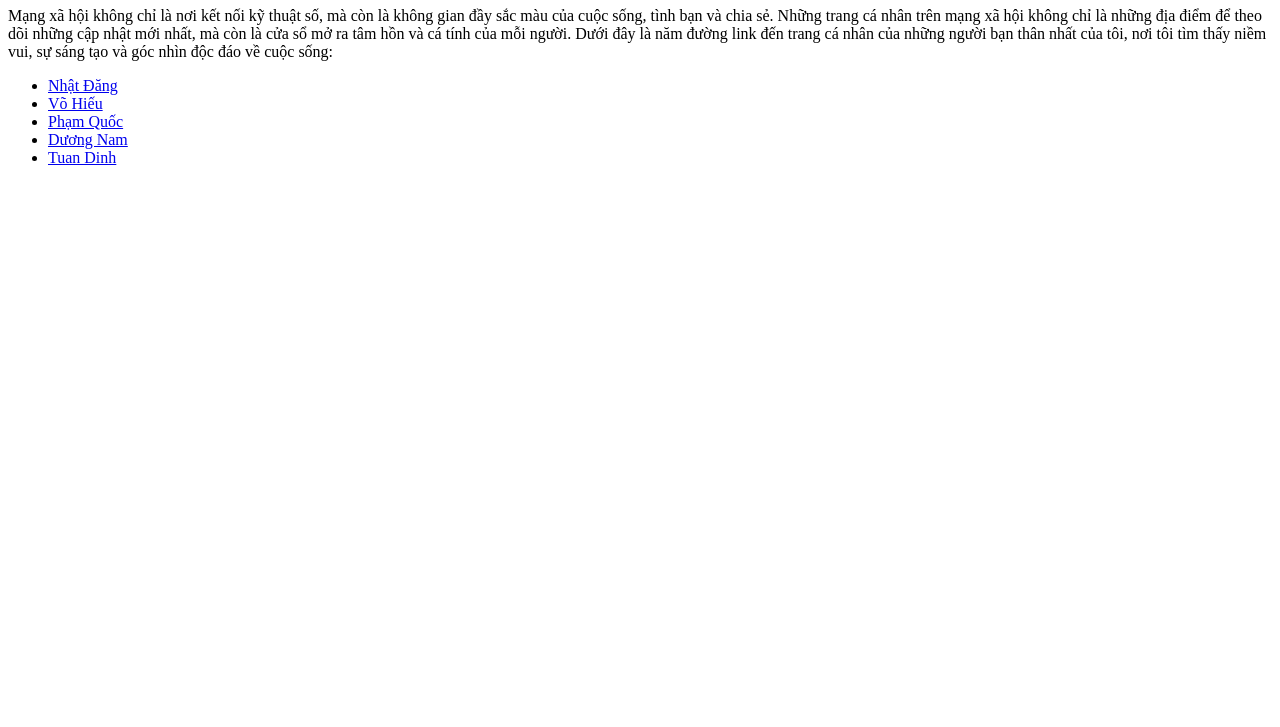
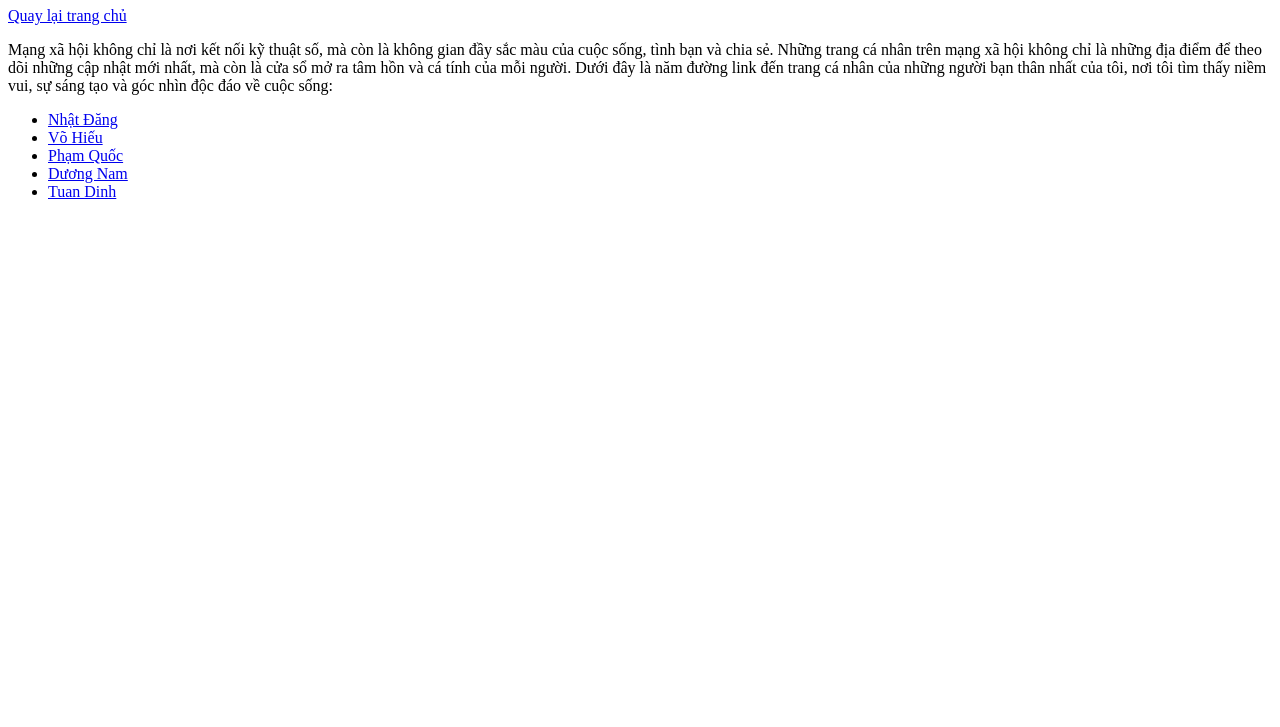
Before and after one commit to tofumapu/tofumapu.github.io, a plain HTML site: page LAB01-ResumeInformation/mangxahoi.html in a window 1280 px wide. Shown: the part 73-800 px from the top of the page. Drawn offline with Linux system fonts and the light colour scheme.

Commit message:
next commit

```diff
--- a/LAB01-ResumeInformation/mangxahoi.html
+++ b/LAB01-ResumeInformation/mangxahoi.html
@@ -1,5 +1,6 @@
 <!DOCTYPE html>
 <html lang="vi" translate="no">
+
 <head>
     <meta charset="UTF-8">
     <meta name="description" content="Mạng xã hội">
@@ -9,15 +10,20 @@
     <meta name="viewport" content="width=device-width, initial-scale=1.0">
     <title>Mạng xã hội</title>
 </head>
+
 <body>
     <header>
         <h1>Mạng xã hội</h1>
     </header>
     <nav>
-
+        <a href="index.html">Quay lại trang chủ</a>
     </nav>
     <section>
-            <p>Mạng xã hội không chỉ là nơi kết nối kỹ thuật số, mà còn là không gian đầy sắc màu của cuộc sống, tình bạn và chia sẻ. Những trang cá nhân trên mạng xã hội không chỉ là những địa điểm để theo dõi những cập nhật mới nhất, mà còn là cửa sổ mở ra tâm hồn và cá tính của mỗi người. Dưới đây là năm đường link đến trang cá nhân của những người bạn thân nhất của tôi, nơi tôi tìm thấy niềm vui, sự sáng tạo và góc nhìn độc đáo về cuộc sống:</p>
+        <p>Mạng xã hội không chỉ là nơi kết nối kỹ thuật số, mà còn là không gian đầy sắc màu của cuộc sống, tình bạn và
+            chia sẻ. Những trang cá nhân trên mạng xã hội không chỉ là những địa điểm để theo dõi những cập nhật mới
+            nhất, mà còn là cửa sổ mở ra tâm hồn và cá tính của mỗi người. Dưới đây là năm đường link đến trang cá nhân
+            của những người bạn thân nhất của tôi, nơi tôi tìm thấy niềm vui, sự sáng tạo và góc nhìn độc đáo về cuộc
+            sống:</p>
         <ul>
             <li><a href="https://www.facebook.com/tofumapu/">Nhật Đăng</a></li>
             <li><a href="https://www.facebook.com/hieu61205">Võ Hiếu</a></li>
@@ -27,4 +33,5 @@
         </ul>
     </section>
 </body>
+
 </html>
```
Lines whose indentation alone changed are shown as unchanged.
